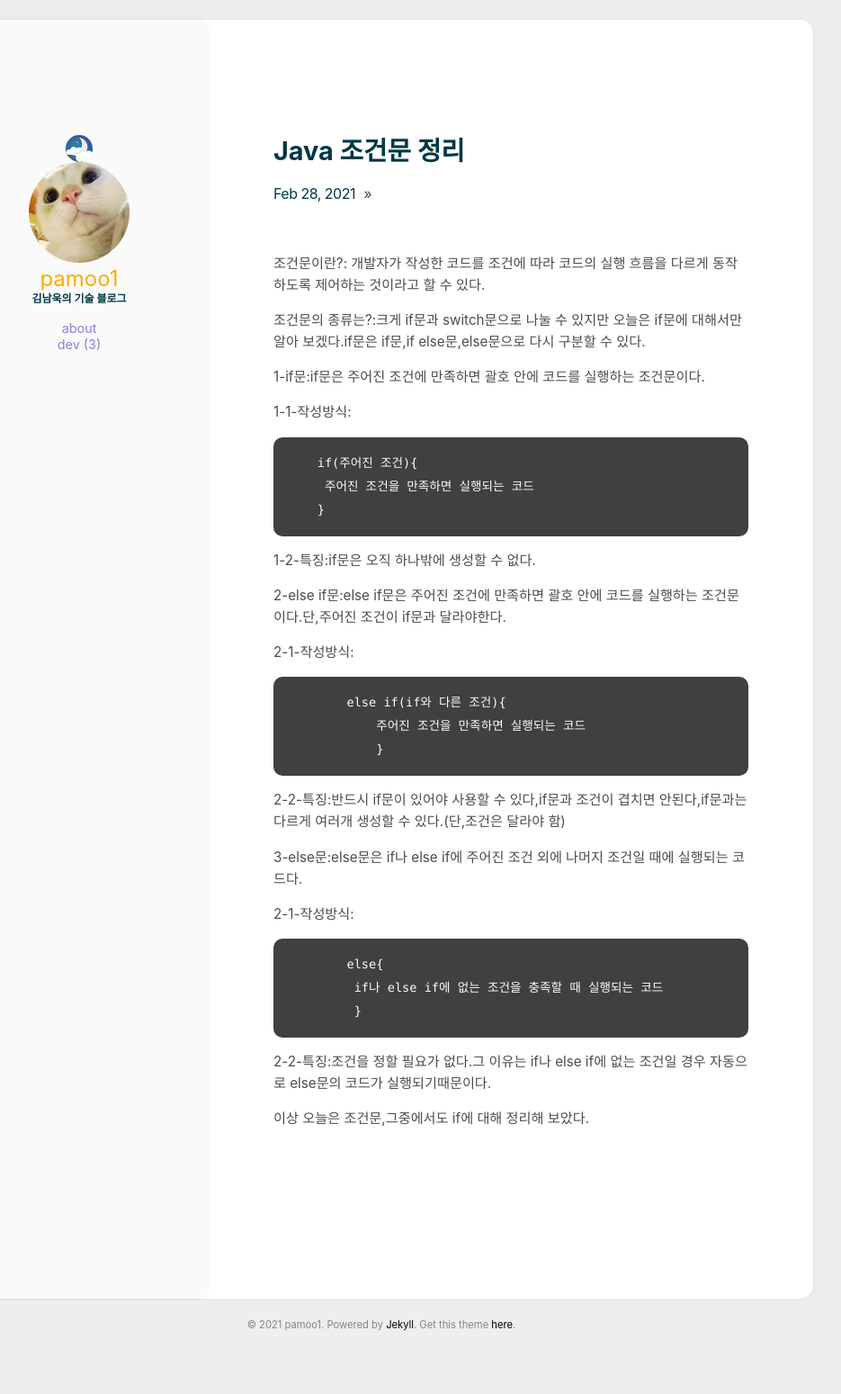
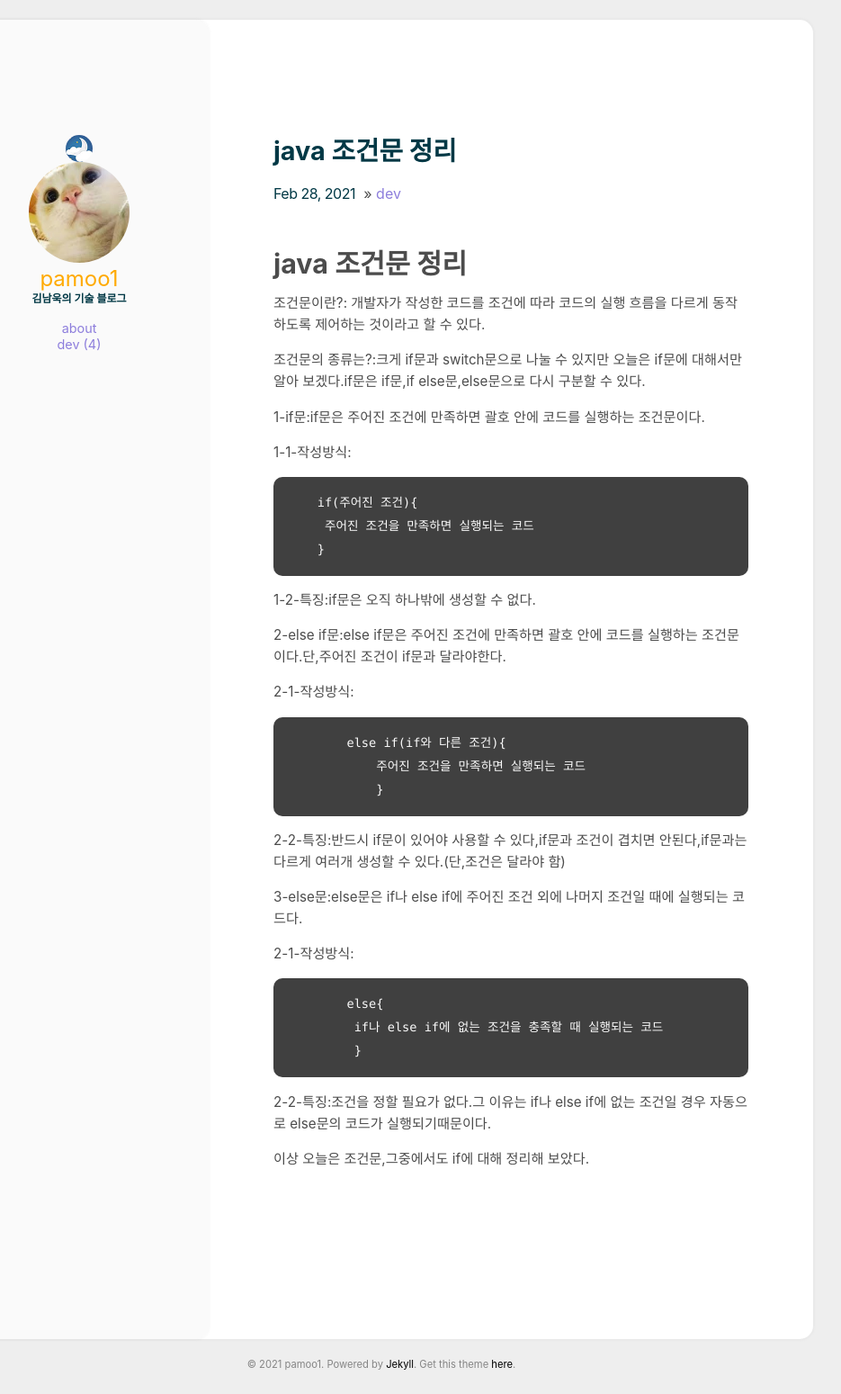
Before and after one commit to pamoo1/bloag, a Jekyll site: the page built from _posts/2021-02-28-java 조건문 정리.md, in a window 1280 px wide. Shown: the whole page at 90% size, without its empty margins (216-1151 px from the left). Built offline with Jekyll 4.4.1, drawn with Linux system fonts in a browser that asks for light colours; before the commit the page ends 1504 px from its top, so only the background shows below that.

Commit message:
Update 2021-02-28-java 조건문 정리.md

```diff
--- a/_posts/2021-02-28-java 조건문 정리.md
+++ b/_posts/2021-02-28-java 조건문 정리.md
@@ -1,3 +1,11 @@
+---
+title: java 조건문 정리
+categories: [dev]
+comments: true
+---
+java 조건문 정리
+=============
+
 조건문이란?: 개발자가 작성한 코드를 조건에 따라 코드의 실행 흐름을 다르게 동작하도록 제어하는 것이라고 할 수 있다.
 
 
```
